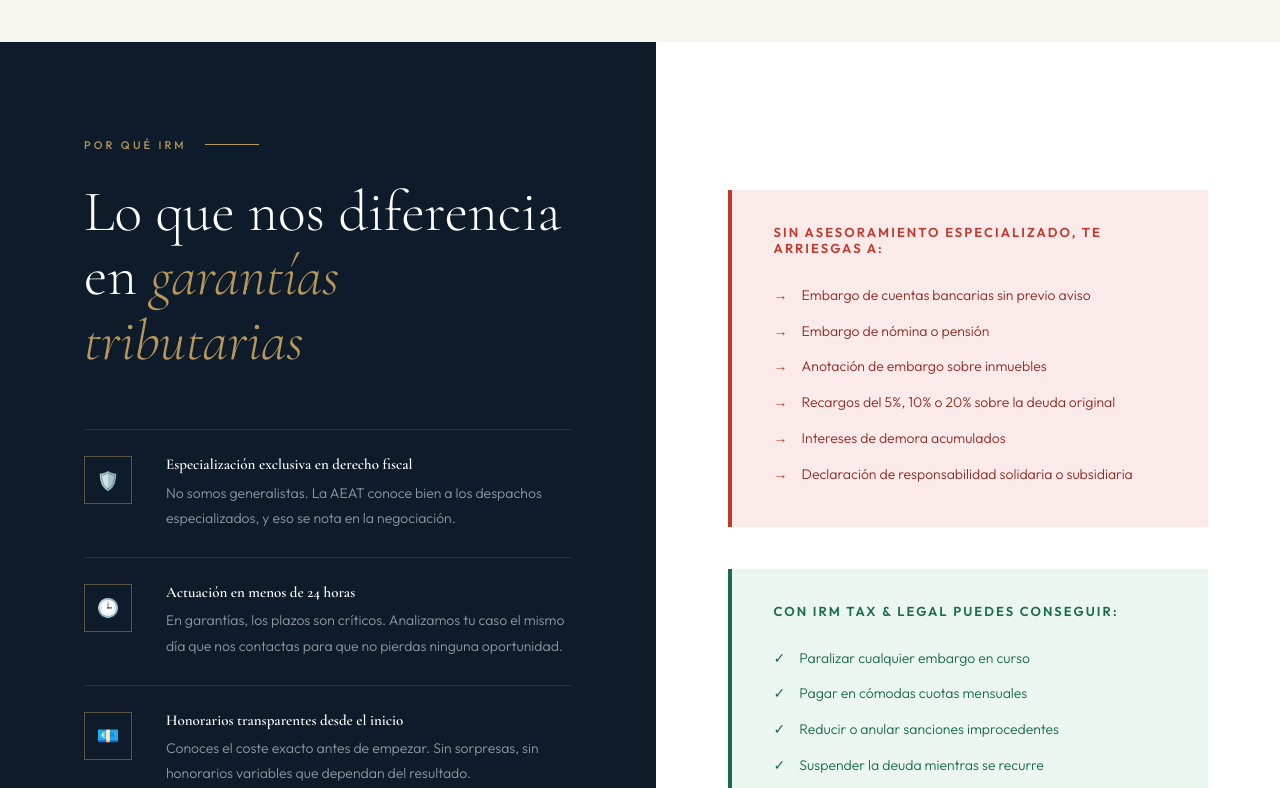
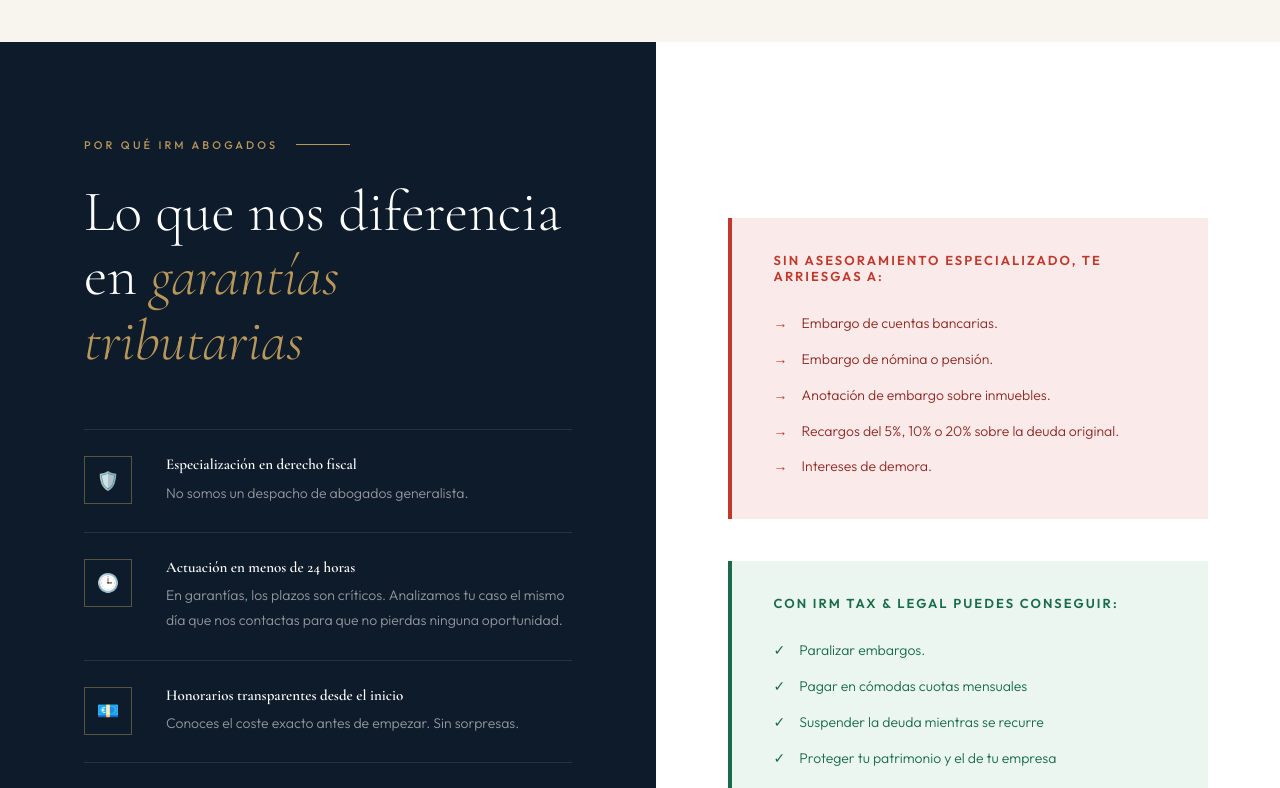
Before and after one commit to Ivanrm01/IRM-Abogados, a Next.js app: page /garantias-deuda-aeat in a window 1280 px wide. Shown: the part 3660-4448 px from the top of the page. Built offline with nearby package versions, Linux system fonts and the light colour scheme.

Commit message:
Update page.jsx

```diff
--- a/app/garantias-deuda-aeat/page.jsx
+++ b/app/garantias-deuda-aeat/page.jsx
@@ -154,7 +154,7 @@ export default function GarantiasPage() {
       {/* DIFERENCIA IRM */}
 <section className={styles.diferenciaSection}>
   <div className={styles.diferenciaLeft}>
-    <div className={styles.diferenciaEyebrow}>Por qué IRM</div>
+    <div className={styles.diferenciaEyebrow}>Por qué IRM ABOGADOS</div>
 
     <h2 className={styles.diferenciaTitle}>
       Lo que nos diferencia<br />
@@ -165,8 +165,8 @@ export default function GarantiasPage() {
       {[
         {
           icon: '🛡️',
-          title: 'Especialización exclusiva en derecho fiscal',
-          desc: 'No somos generalistas. La AEAT conoce bien a los despachos especializados, y eso se nota en la negociación.'
+          title: 'Especialización en derecho fiscal',
+          desc: 'No somos un despacho de abogados generalista.'
         },
         {
           icon: '🕒',
@@ -176,7 +176,7 @@ export default function GarantiasPage() {
         {
           icon: '💶',
           title: 'Honorarios transparentes desde el inicio',
-          desc: 'Conoces el coste exacto antes de empezar. Sin sorpresas, sin honorarios variables que dependan del resultado.'
+          desc: 'Conoces el coste exacto antes de empezar. Sin sorpresas.'
         },
         {
           icon: '👥',
@@ -203,12 +203,11 @@ export default function GarantiasPage() {
 
       <ul>
         {[
-          'Embargo de cuentas bancarias sin previo aviso',
-          'Embargo de nómina o pensión',
-          'Anotación de embargo sobre inmuebles',
-          'Recargos del 5%, 10% o 20% sobre la deuda original',
-          'Intereses de demora acumulados',
-          'Declaración de responsabilidad solidaria o subsidiaria'
+          'Embargo de cuentas bancarias.',
+          'Embargo de nómina o pensión.',
+          'Anotación de embargo sobre inmuebles.',
+          'Recargos del 5%, 10% o 20% sobre la deuda original.',
+          'Intereses de demora.',
         ].map(i => (
           <li key={i}>{i}</li>
         ))}
@@ -222,11 +221,9 @@ export default function GarantiasPage() {
 
       <ul>
         {[
-          'Paralizar cualquier embargo en curso',
+          'Paralizar embargos.',
           'Pagar en cómodas cuotas mensuales',
-          'Reducir o anular sanciones improcedentes',
           'Suspender la deuda mientras se recurre',
-          'Negociar condiciones favorables con la AEAT',
           'Proteger tu patrimonio y el de tu empresa'
         ].map(i => (
           <li key={i}>{i}</li>
```
